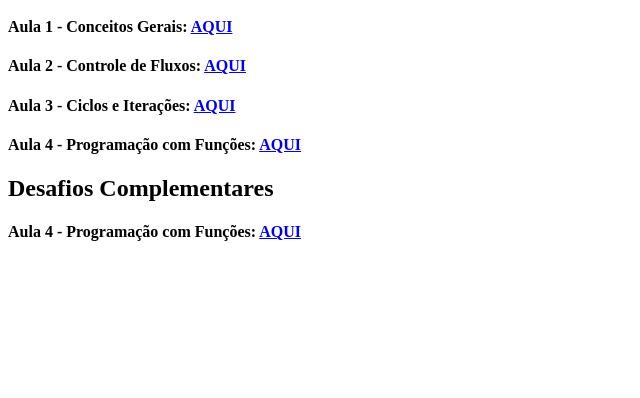
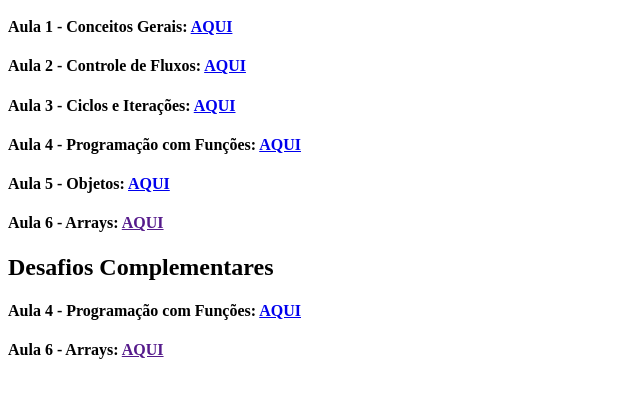
Before and after one commit to romacleite/Per-odo-2---Javascript, a plain HTML site: page index.html in a window 1280 px wide. Shown: the part 110-508 px from the top of the page, without its empty margins (0-640 px from the left). Drawn offline with Linux system fonts and the light colour scheme.

Commit message:
update index

```diff
--- a/index.html
+++ b/index.html
@@ -13,8 +13,11 @@
     <h4>Aula 2 - Controle de Fluxos: <a href="aula-2/aula-2.html">AQUI</a></h4>
     <h4>Aula 3 - Ciclos e Iterações: <a href="aula-3/aula-3.html">AQUI</a></h4>
     <h4>Aula 4 - Programação com Funções: <a href="aula-4/entregavel/aula-4.html">AQUI</a></h4>
+    <h4>Aula 5 - Objetos: <a href="aula-5/desafio/aula-5-desafio.html">AQUI</a></h4>
+    <h4>Aula 6 - Arrays: <a href="">AQUI</a></h4>
 
     <h2>Desafios Complementares</h2>
     <h4>Aula 4 - Programação com Funções: <a href="aula-4/complementar/aula-4.2.html">AQUI</a></h4>
+    <h4>Aula 6 - Arrays: <a href="">AQUI</a></h4>
 </body>
 </html>
```
